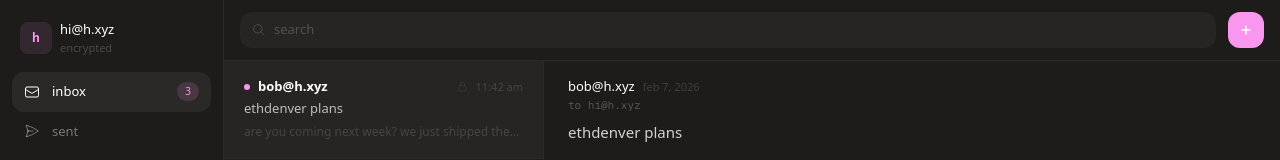
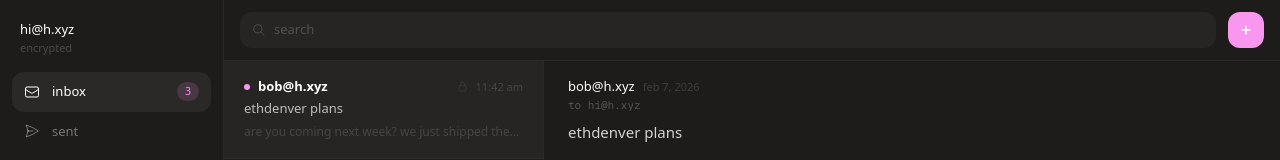
Before and after one commit to keypad/h.xyz, a Next.js app: page /email in a window 1280 px wide. Shown: the top 160 px of the page. Built offline with nearby package versions, Linux system fonts and the light colour scheme.

Commit message:
fix: remove user avatar icon from email sidebar

```diff
--- a/components/email/sidebar.tsx
+++ b/components/email/sidebar.tsx
@@ -17,14 +17,9 @@ export default function Sidebar() {
 	return (
 		<aside className="flex h-full flex-col border-r border-white/[0.06] bg-[#1e1c1a]">
 			<div className="px-5 pt-5 pb-4">
-				<div className="flex items-center gap-2">
-					<div className="flex h-8 w-8 items-center justify-center rounded-lg bg-[#f996ee]/10">
-						<span className="text-xs font-semibold text-[#f996ee]">h</span>
-					</div>
-					<div className="flex flex-col">
-						<span className="text-[13px] font-medium text-white">hi@h.xyz</span>
-						<span className="text-[11px] text-white/20">encrypted</span>
-					</div>
+				<div className="flex flex-col">
+					<span className="text-[13px] font-medium text-white">hi@h.xyz</span>
+					<span className="text-[11px] text-white/20">encrypted</span>
 				</div>
 			</div>
 			<nav className="flex-1 px-3">
```
